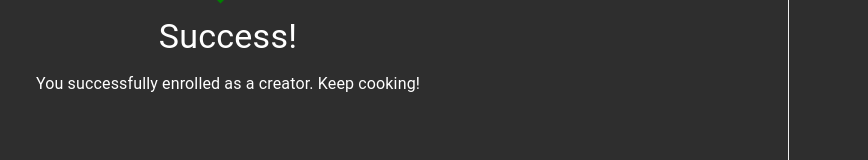
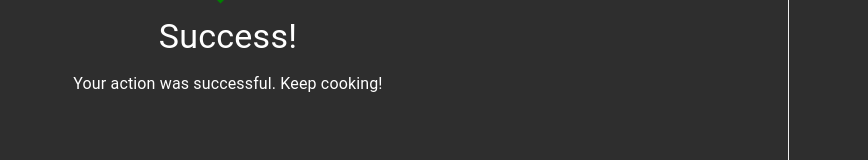
Before and after one commit to Isuru2701/Yolo2.0, a React (Create React App) app: page /creators/success in a window 1280 px wide. Shown: the part 373-533 px from the top of the page, without its empty margins (412-1280 px from the left). Built offline with nearby package versions, Linux system fonts and the light colour scheme.

Commit message:
simplifying CCdashboard

```diff
--- a/src/components/cc/BoostSuccess.js
+++ b/src/components/cc/BoostSuccess.js
@@ -28,7 +28,7 @@ function BoostSuccess() {
                     Success!
                 </Typography>
                 <Typography variant="subtitle1" component="p">
-                    You successfully enrolled as a creator. Keep cooking!
+                    Your action was successful. Keep cooking!
                 </Typography>
             </Box>
         </div>
--- a/src/components/cc/CCDashboard.js
+++ b/src/components/cc/CCDashboard.js
@@ -50,13 +50,13 @@ export default function CCDashboard() {
     return (
         <>
             <div className='cc-dashboard-container'>
-                {/* {!Cookies.get('cc') && <CCVerify />} */}
+                {!Cookies.get('user')['role'] == 'creator' && <CCVerify />}
                 <div className='cc-header'>
                     <h1>Content Creator Dashboard</h1>
                     <br />
                     <span>
-                        <button onClick={() => changeContent('spotify')} ><img src='spotify-icon.svg' /> Spotify</button>
-                        <button onClick={() => changeContent('youtube')}><img src='youtube-icon.svg' /> Youtube</button>
+                        {/* <button onClick={() => changeContent('spotify')} ><img src='spotify-icon.svg' /> Spotify</button>
+                        <button onClick={() => changeContent('youtube')}><img src='youtube-icon.svg' /> Youtube</button> */}
                         <button onClick={() => window.location.href='/creators/boost'}><img src='boost-icon.svg' />Boost</button>
                         <button className='stripe-button'><center><img src='stripe-icon.svg' /></center></button>
                     </span>
```
